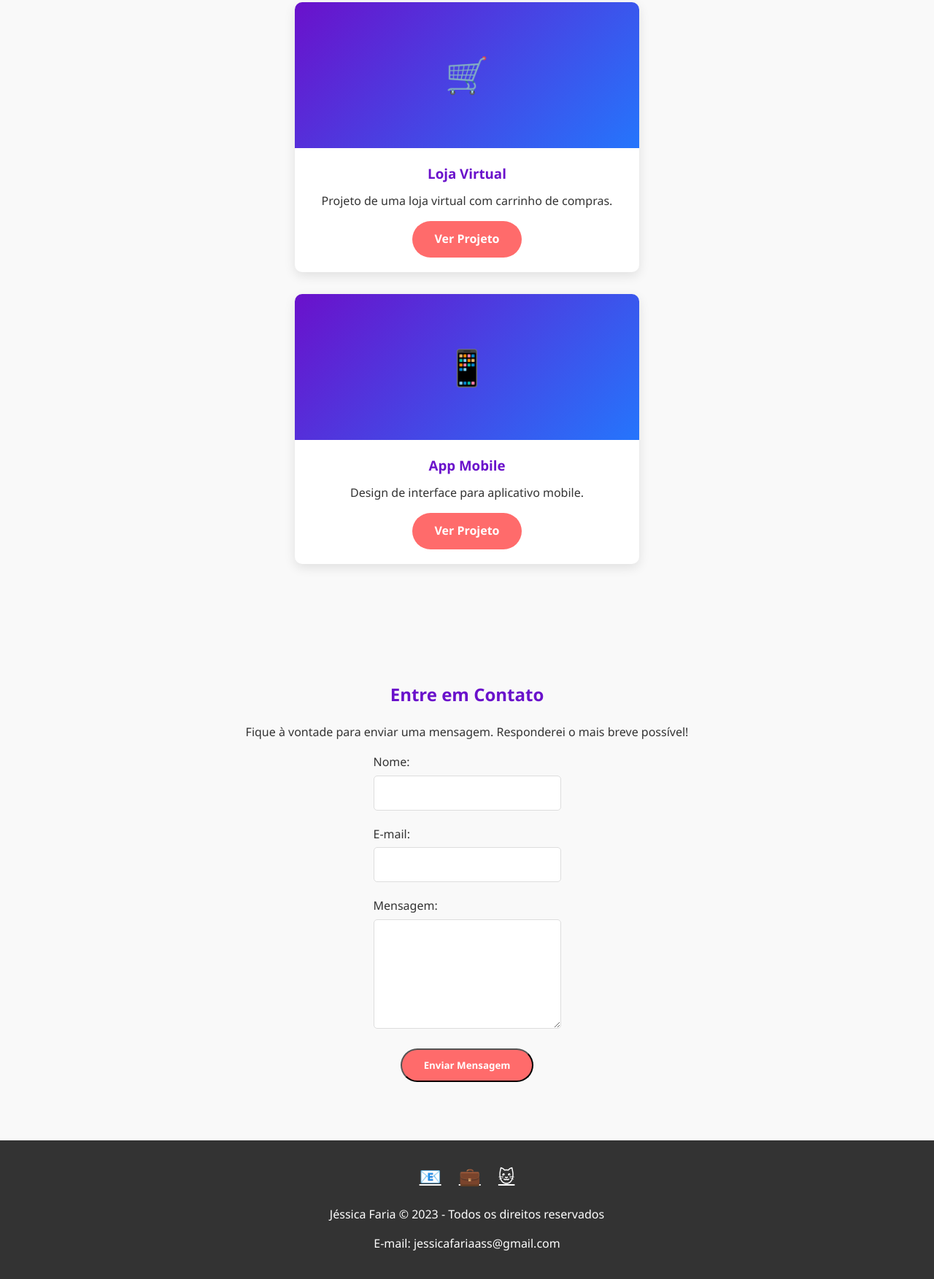
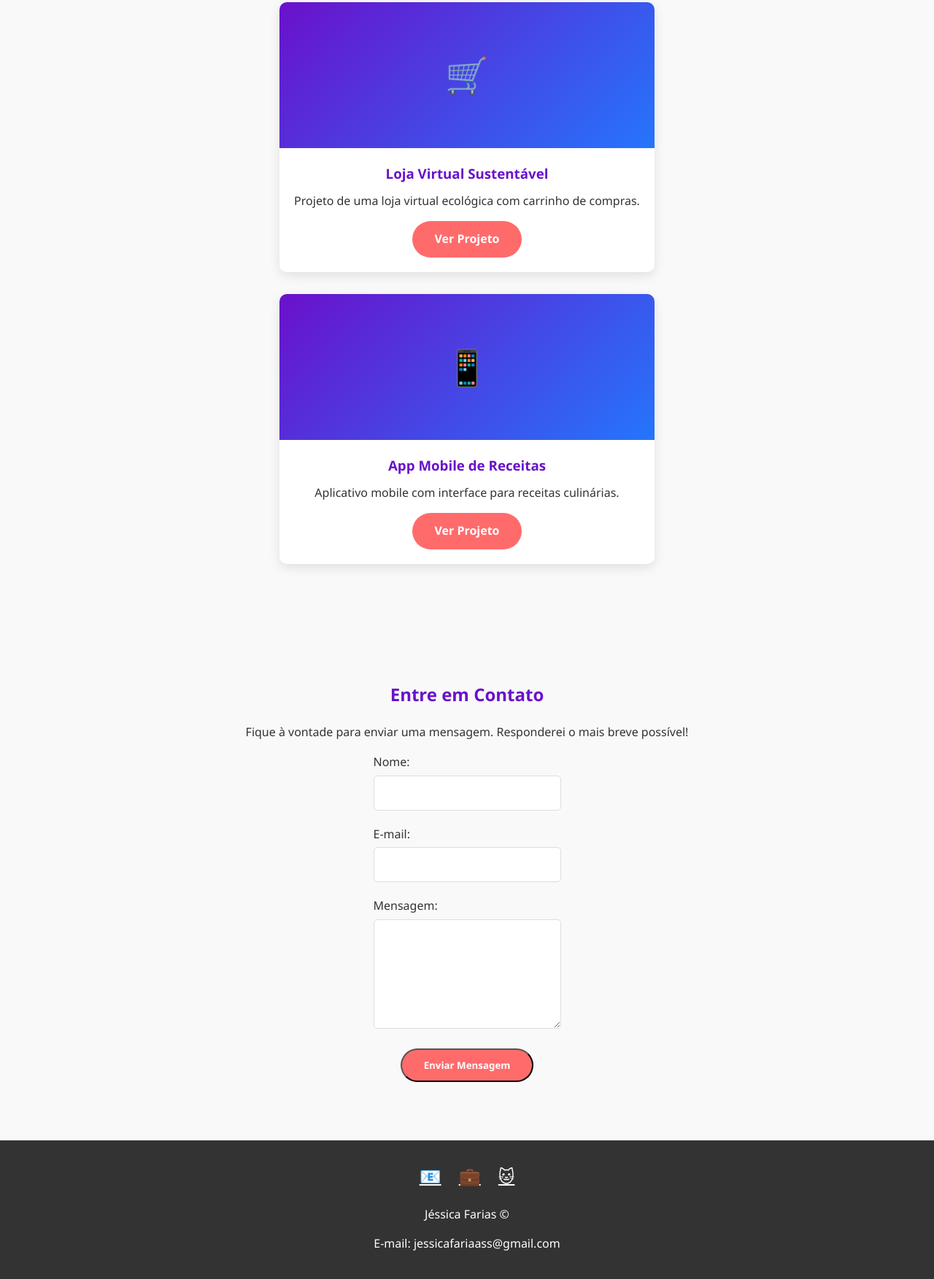
Before and after one commit to pipoca1216/portfolio.JessicaF, a plain HTML site: page index.html in a window 1280 px wide. Shown: the part 2249-4002 px from the top of the page at 73% size. Drawn offline with Linux system fonts and the light colour scheme.

Commit message:
Corrigindo links do portfólio

```diff
--- a/index.html
+++ b/index.html
@@ -344,18 +344,18 @@
                     <div class="portfolio-card">
                         <div class="card-img">🛒</div>
                         <div class="card-content">
-                            <h3>Loja Virtual</h3>
-                            <p>Projeto de uma loja virtual com carrinho de compras.</p>
-                            <a href="https://pipoca1216.github.io/EcoStyle.Loja.Sustent-vel/" class="btn">Ver Projeto</a>
+                            <h3>Loja Virtual Sustentável</h3>
+                            <p>Projeto de uma loja virtual ecológica com carrinho de compras.</p>
+                            <a href="https://pipoca1216.github.io/EcoStyle.Loja.Sustent-vel/" class="btn" target="_blank">Ver Projeto</a>
                         </div>
                     </div>
 
                     <div class="portfolio-card">
                         <div class="card-img">📱</div>
                         <div class="card-content">
-                            <h3>App Mobile</h3>
-                            <p>Design de interface para aplicativo mobile.</p>
-                            <a href="https://pipoca1216.github.io/appMobile.receitas/" class="btn">Ver Projeto</a>
+                            <h3>App Mobile de Receitas</h3>
+                            <p>Aplicativo mobile com interface para receitas culinárias.</p>
+                            <a href="https://pipoca1216.github.io/appMobile.receitas/" class="btn" target="_blank">Ver Projeto</a>
                         </div>
                     </div>
                 </div>
@@ -400,7 +400,8 @@
                 <a href="https://www.linkedin.com/in/jéssica-faria-783b30233/" target="_blank">💼</a>
                 <a href="https://github.com/pipoca1216" target="_blank">🐱</a>
             </div>
-            <p>Jéssica Faria &copy; 2023 - Todos os direitos reservados</p>
+            <p>Jéssica Farias &copy;
+            </p>
             <p>E-mail: jessicafariaass@gmail.com</p>
         </div>
     </footer>
```
